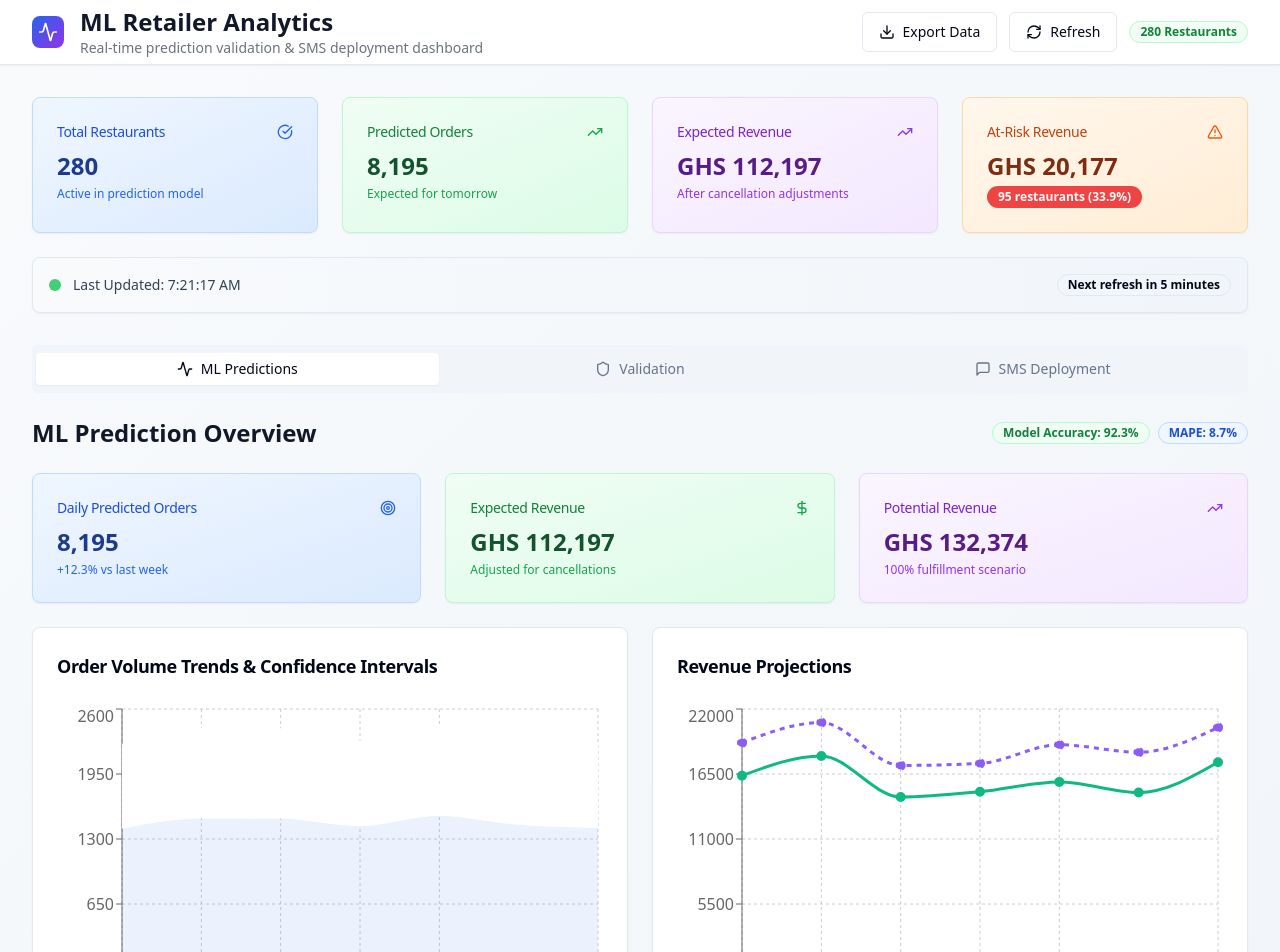
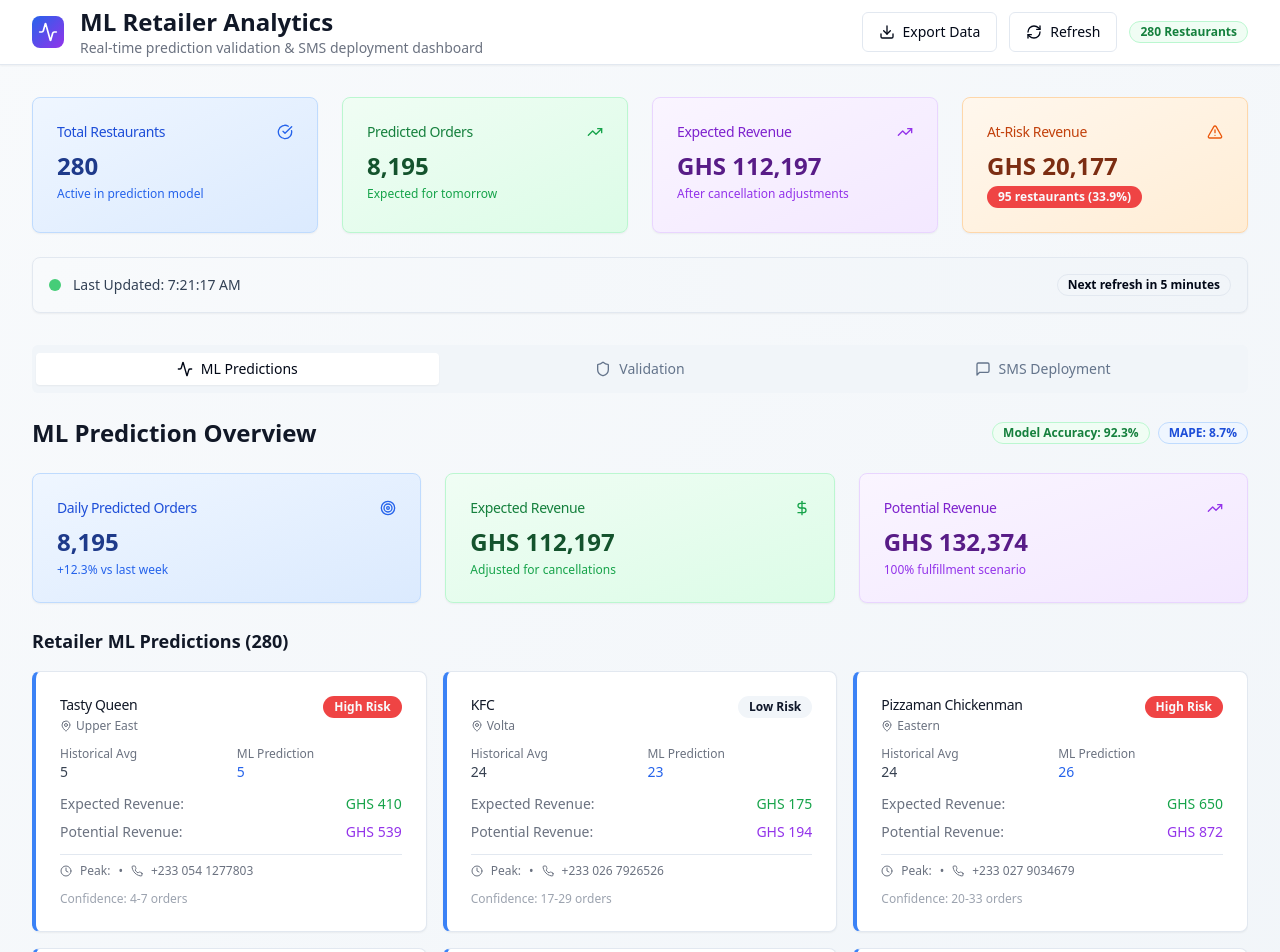
Before and after one commit to rbarmah/order-wise-ghana-forecast, a React (Vite) app: page / in a window 1280 px wide. Shown: the top 952 px of the page. Built offline with nearby package versions, Linux system fonts and the light colour scheme.

Commit message:
Refactor: Replace graphs with cards in ML panel
- Replaced trend charts in the ML prediction panel with clickable cards displaying retailer-specific prediction information.
- Removed the "ML Prediction Variance Analysis" title from the validation panel.

```diff
--- a/src/components/Dashboard/MLPredictionPanel.tsx
+++ b/src/components/Dashboard/MLPredictionPanel.tsx
@@ -1,8 +1,7 @@
 
 import { Card, CardContent, CardHeader, CardTitle } from "@/components/ui/card";
 import { Badge } from "@/components/ui/badge";
-import { LineChart, Line, XAxis, YAxis, CartesianGrid, Tooltip, ResponsiveContainer, Area, AreaChart } from 'recharts';
-import { TrendingUp, Target, DollarSign } from "lucide-react";
+import { TrendingUp, Target, DollarSign, MapPin, Phone, Clock } from "lucide-react";
 import { PredictionData, Restaurant } from "@/utils/dummyData";
 
 interface MLPredictionPanelProps {
@@ -11,40 +10,29 @@ interface MLPredictionPanelProps {
 }
 
 export function MLPredictionPanel({ predictions, restaurants }: MLPredictionPanelProps) {
-  // Calculate trend data for the last 7 days
-  const trendData = Array.from({ length: 7 }, (_, i) => {
-    const date = new Date();
-    date.setDate(date.getDate() - (6 - i));
-    const dayPredictions = predictions.slice(i * 40, (i + 1) * 40); // Simulate daily predictions
-
-    return {
-      date: date.toLocaleDateString('en-US', { month: 'short', day: 'numeric' }),
-      orders: dayPredictions.reduce((sum, p) => sum + p.predictedOrders, 0),
-      expectedRevenue: dayPredictions.reduce((sum, p) => sum + p.expectedRevenue, 0),
-      potentialRevenue: dayPredictions.reduce((sum, p) => sum + p.potentialRevenue, 0),
-      confidenceLower: dayPredictions.reduce((sum, p) => sum + p.confidenceInterval.lower, 0),
-      confidenceUpper: dayPredictions.reduce((sum, p) => sum + p.confidenceInterval.upper, 0),
-    };
-  });
+  // Create restaurant lookup
+  const restaurantMap = new Map(restaurants.map(r => [r.id, r]));
 
   const totalPredicted = predictions.reduce((sum, p) => sum + p.predictedOrders, 0);
   const totalExpected = predictions.reduce((sum, p) => sum + p.expectedRevenue, 0);
   const totalPotential = predictions.reduce((sum, p) => sum + p.potentialRevenue, 0);
 
-  const CustomTooltip = ({ active, payload, label }: any) => {
-    if (active && payload && payload.length) {
-      return (
-        <div className="bg-white p-4 border border-gray-200 rounded-lg shadow-lg">
-          <p className="font-medium text-gray-900 mb-2">{label}</p>
-          {payload.map((entry: any, index: number) => (
-            <p key={index} className="text-sm" style={{ color: entry.color }}>
-              {entry.name}: {entry.name.includes('Revenue') ? 'GHS ' : ''}{entry.value.toLocaleString()}
-            </p>
-          ))}
-        </div>
-      );
+  const handleCardClick = (restaurantId: string) => {
+    console.log(`Clicked on restaurant: ${restaurantId}`);
+    // This can be expanded to navigate to detailed view or show modal
+  };
+
+  const getRiskBadge = (riskLevel: string) => {
+    switch (riskLevel) {
+      case 'high':
+        return <Badge variant="destructive">High Risk</Badge>;
+      case 'medium':
+        return <Badge variant="default">Medium Risk</Badge>;
+      case 'low':
+        return <Badge variant="secondary">Low Risk</Badge>;
+      default:
+        return <Badge variant="outline">Unknown</Badge>;
     }
-    return null;
   };
 
   return (
@@ -113,79 +101,73 @@ export function MLPredictionPanel({ predictions, restaurants }: MLPredictionPane
         </Card>
       </div>
 
-      {/* Trend Charts */}
-      <div className="grid grid-cols-1 lg:grid-cols-2 gap-6">
-        <Card>
-          <CardHeader>
-            <CardTitle className="text-lg">Order Volume Trends & Confidence Intervals</CardTitle>
-          </CardHeader>
-          <CardContent>
-            <ResponsiveContainer width="100%" height={300}>
-              <AreaChart data={trendData}>
-                <CartesianGrid strokeDasharray="3 3" />
-                <XAxis dataKey="date" />
-                <YAxis />
-                <Tooltip content={<CustomTooltip />} />
-                <Area
-                  type="monotone"
-                  dataKey="confidenceUpper"
-                  stackId="1"
-                  stroke="none"
-                  fill="#3b82f6"
-                  fillOpacity={0.1}
-                />
-                <Area
-                  type="monotone"
-                  dataKey="confidenceLower"
-                  stackId="1"
-                  stroke="none"
-                  fill="#ffffff"
-                  fillOpacity={1}
-                />
-                <Line
-                  type="monotone"
-                  dataKey="orders"
-                  stroke="#3b82f6"
-                  strokeWidth={3}
-                  dot={{ fill: '#3b82f6', strokeWidth: 2, r: 4 }}
-                />
-              </AreaChart>
-            </ResponsiveContainer>
-          </CardContent>
-        </Card>
+      {/* Retailer Prediction Cards */}
+      <div className="space-y-4">
+        <h3 className="text-lg font-semibold text-gray-900">Retailer ML Predictions ({predictions.length})</h3>
+        <div className="grid grid-cols-1 md:grid-cols-2 lg:grid-cols-3 gap-4 max-h-96 overflow-y-auto">
+          {predictions.map((prediction) => {
+            const restaurant = restaurantMap.get(prediction.restaurantId);
+            if (!restaurant) return null;
 
-        <Card>
-          <CardHeader>
-            <CardTitle className="text-lg">Revenue Projections</CardTitle>
-          </CardHeader>
-          <CardContent>
-            <ResponsiveContainer width="100%" height={300}>
-              <LineChart data={trendData}>
-                <CartesianGrid strokeDasharray="3 3" />
-                <XAxis dataKey="date" />
-                <YAxis />
-                <Tooltip content={<CustomTooltip />} />
-                <Line
-                  type="monotone"
-                  dataKey="expectedRevenue"
-                  stroke="#10b981"
-                  strokeWidth={3}
-                  name="Expected Revenue"
-                  dot={{ fill: '#10b981', strokeWidth: 2, r: 4 }}
-                />
-                <Line
-                  type="monotone"
-                  dataKey="potentialRevenue"
-                  stroke="#8b5cf6"
-                  strokeWidth={3}
-                  strokeDasharray="5 5"
-                  name="Potential Revenue"
-                  dot={{ fill: '#8b5cf6', strokeWidth: 2, r: 4 }}
-                />
-              </LineChart>
-            </ResponsiveContainer>
-          </CardContent>
-        </Card>
+            return (
+              <Card
+                key={prediction.restaurantId}
+                className="cursor-pointer hover:shadow-md transition-shadow border-l-4 border-l-blue-500"
+                onClick={() => handleCardClick(prediction.restaurantId)}
+              >
+                <CardHeader className="pb-3">
+                  <div className="flex items-start justify-between">
+                    <div className="space-y-1">
+                      <CardTitle className="text-sm font-medium text-gray-900 leading-tight">
+                        {restaurant.name}
+                      </CardTitle>
+                      <div className="flex items-center gap-1 text-xs text-gray-500">
+                        <MapPin className="h-3 w-3" />
+                        {restaurant.zone}
+                      </div>
+                    </div>
+                    {getRiskBadge(prediction.riskLevel)}
+                  </div>
+                </CardHeader>
+                <CardContent className="space-y-3">
+                  <div className="grid grid-cols-2 gap-3 text-sm">
+                    <div>
+                      <p className="text-gray-500 text-xs">Historical Avg</p>
+                      <p className="font-medium text-gray-700">{restaurant.avgDailyOrders}</p>
+                    </div>
+                    <div>
+                      <p className="text-gray-500 text-xs">ML Prediction</p>
+                      <p className="font-medium text-blue-600">{prediction.predictedOrders}</p>
+                    </div>
+                  </div>
+
+                  <div className="space-y-2">
+                    <div className="flex justify-between items-center text-sm">
+                      <span className="text-gray-500">Expected Revenue:</span>
+                      <span className="font-medium text-green-600">GHS {prediction.expectedRevenue}</span>
+                    </div>
+                    <div className="flex justify-between items-center text-sm">
+                      <span className="text-gray-500">Potential Revenue:</span>
+                      <span className="font-medium text-purple-600">GHS {prediction.potentialRevenue}</span>
+                    </div>
+                  </div>
+
+                  <div className="flex items-center gap-2 text-xs text-gray-500 pt-2 border-t">
+                    <Clock className="h-3 w-3" />
+                    <span>Peak: {prediction.peakHour}</span>
+                    <span>•</span>
+                    <Phone className="h-3 w-3" />
+                    <span>{restaurant.contact}</span>
+                  </div>
+
+                  <div className="text-xs text-gray-400">
+                    Confidence: {Math.round(prediction.confidenceInterval.lower)}-{Math.round(prediction.confidenceInterval.upper)} orders
+                  </div>
+                </CardContent>
+              </Card>
+            );
+          })}
+        </div>
       </div>
     </div>
   );
--- a/src/components/Dashboard/ValidationPanel.tsx
+++ b/src/components/Dashboard/ValidationPanel.tsx
@@ -31,16 +31,20 @@ export function ValidationPanel({
   const restaurantMap = new Map(restaurants.map(r => [r.id, r]));
 
   // Filter predictions that exceed thresholds (these are considered unusual)
-  const unusualPredictions = predictions.filter(p =>
-    Math.abs(Number(p.orderVariance) || 0) > orderVarianceThreshold[0] ||
-    Math.abs(Number(p.revenueVariance) || 0) > revenueVarianceThreshold[0]
-  );
+  const unusualPredictions = predictions.filter(p => {
+    const orderVar = Number(p.orderVariance) || 0;
+    const revenueVar = Number(p.revenueVariance) || 0;
+    return Math.abs(orderVar) > orderVarianceThreshold[0] ||
+           Math.abs(revenueVar) > revenueVarianceThreshold[0];
+  });
 
   // Normal predictions (within thresholds) should be automatically validated
-  const normalPredictions = predictions.filter(p =>
-    Math.abs(Number(p.orderVariance) || 0) <= orderVarianceThreshold[0] &&
-    Math.abs(Number(p.revenueVariance) || 0) <= revenueVarianceThreshold[0]
-  );
+  const normalPredictions = predictions.filter(p => {
+    const orderVar = Number(p.orderVariance) || 0;
+    const revenueVar = Number(p.revenueVariance) || 0;
+    return Math.abs(orderVar) <= orderVarianceThreshold[0] &&
+           Math.abs(revenueVar) <= revenueVarianceThreshold[0];
+  });
 
   // Update validated restaurants whenever thresholds change
   useEffect(() => {
@@ -181,7 +185,7 @@ export function ValidationPanel({
       {/* Prediction Variance Chart */}
       <Card>
         <CardHeader>
-          <CardTitle>ML Prediction Variance Analysis</CardTitle>
+          <CardTitle></CardTitle>
         </CardHeader>
         <CardContent>
           <ResponsiveContainer width="100%" height={300}>
```
